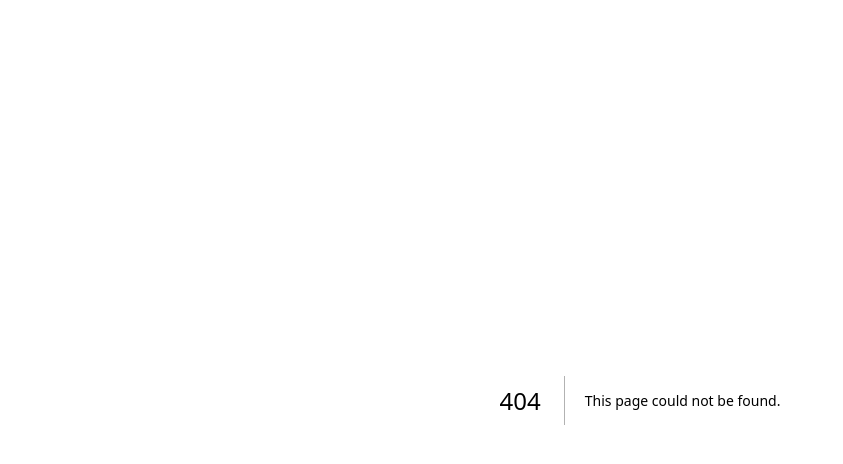
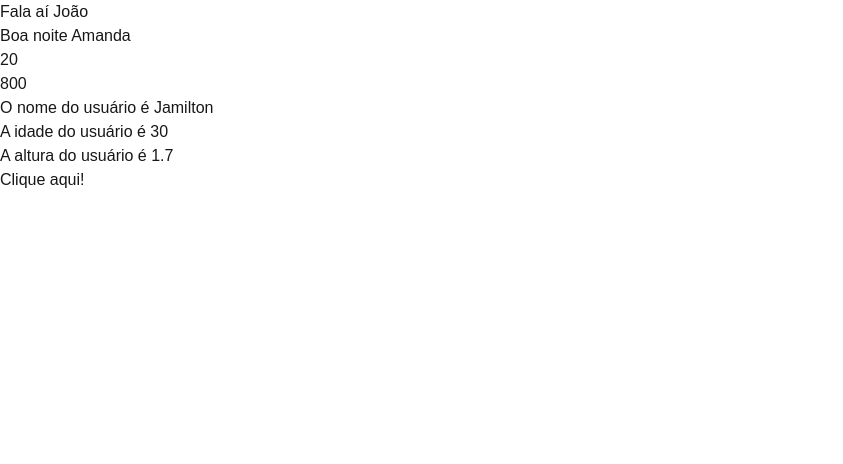
Before and after one commit to andrd-jhon/react-fundamentos, a Next.js app: page /fundamentos/1_integracao in a window 1280 px wide. Before the commit this address had no page. Shown: the top 464 px of the page, without its empty margins (0-843 px from the left). Built offline with nearby package versions, Linux system fonts and the light colour scheme.

Commit message:
Integrando código JSX aos componentes.

```diff
--- /dev/null
+++ b/src/app/fundamentos/1_integracao/page.tsx
@@ -0,0 +1,46 @@
+
+export default function Pagina(){
+    const regra = <h1>Maior de idade</h1>
+    const nome = "João"
+
+    let lista = ["Bruno", "Amanda", "Julia"]
+
+    const salario = 1000
+    let desc = 200
+
+    const usuario = {
+        nome: "Jamilton",
+        idade: 30,
+        altura: 1.70
+    }
+
+
+    function BotaoTeste (){
+        return (
+            <input type="button" value={"Clique aqui!"}/>
+        )
+    }
+
+    return (
+      <div className={nome}>
+        Fala aí {nome}
+
+        <div>Boa noite {lista[1]}</div> {/*é possivel passar indices de uma lista dentro do codigo*/}
+
+        <div>{10 + 10}</div> {/*é possivel realizar calculos diretos*/}
+
+        <div>{salario - desc}</div> {/*é possivel realizar calculos com variaveis e constantes*/}
+
+        <div>
+            <ul>
+                <li>O nome do usuário é {usuario.nome}</li>
+                <li>A idade do usuário é {usuario.idade}</li>
+                <li>A altura do usuário é {usuario.altura}</li>
+            </ul>
+        </div> {/*é possível acessar valores de objetos*/}
+
+        {BotaoTeste()} {/*é possível passar um componente*/}
+
+      </div>
+    );
+}
--- a/src/app/principal/page.tsx
+++ b/src/app/principal/page.tsx
@@ -1,7 +1,6 @@
 import { Acomodacao, Cabecalho, Menu } from "@/components/interface"
 
 export default function Pagina(){
-    const nome = "João"
     return (
         <>
             {Cabecalho()}
```
